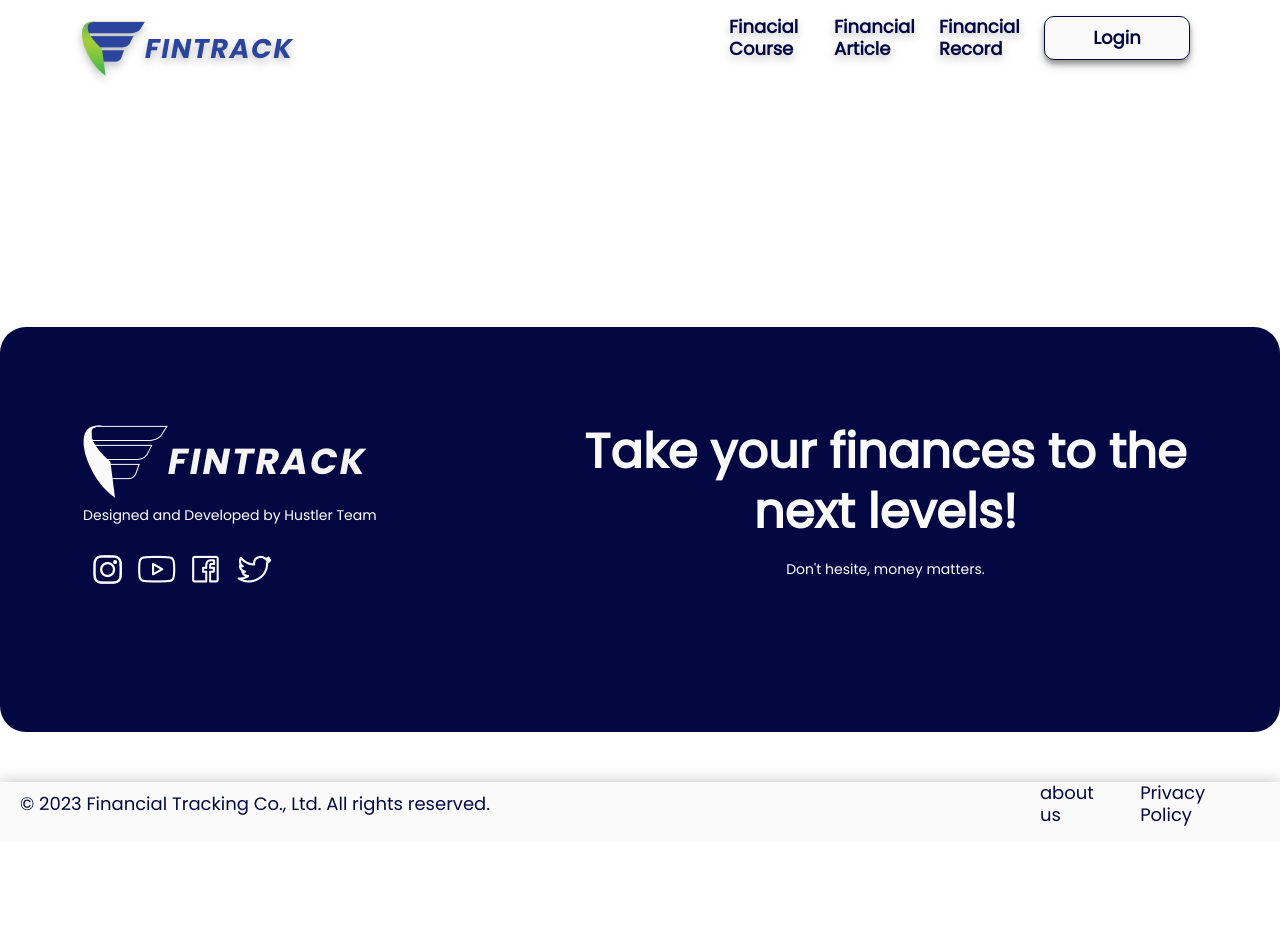
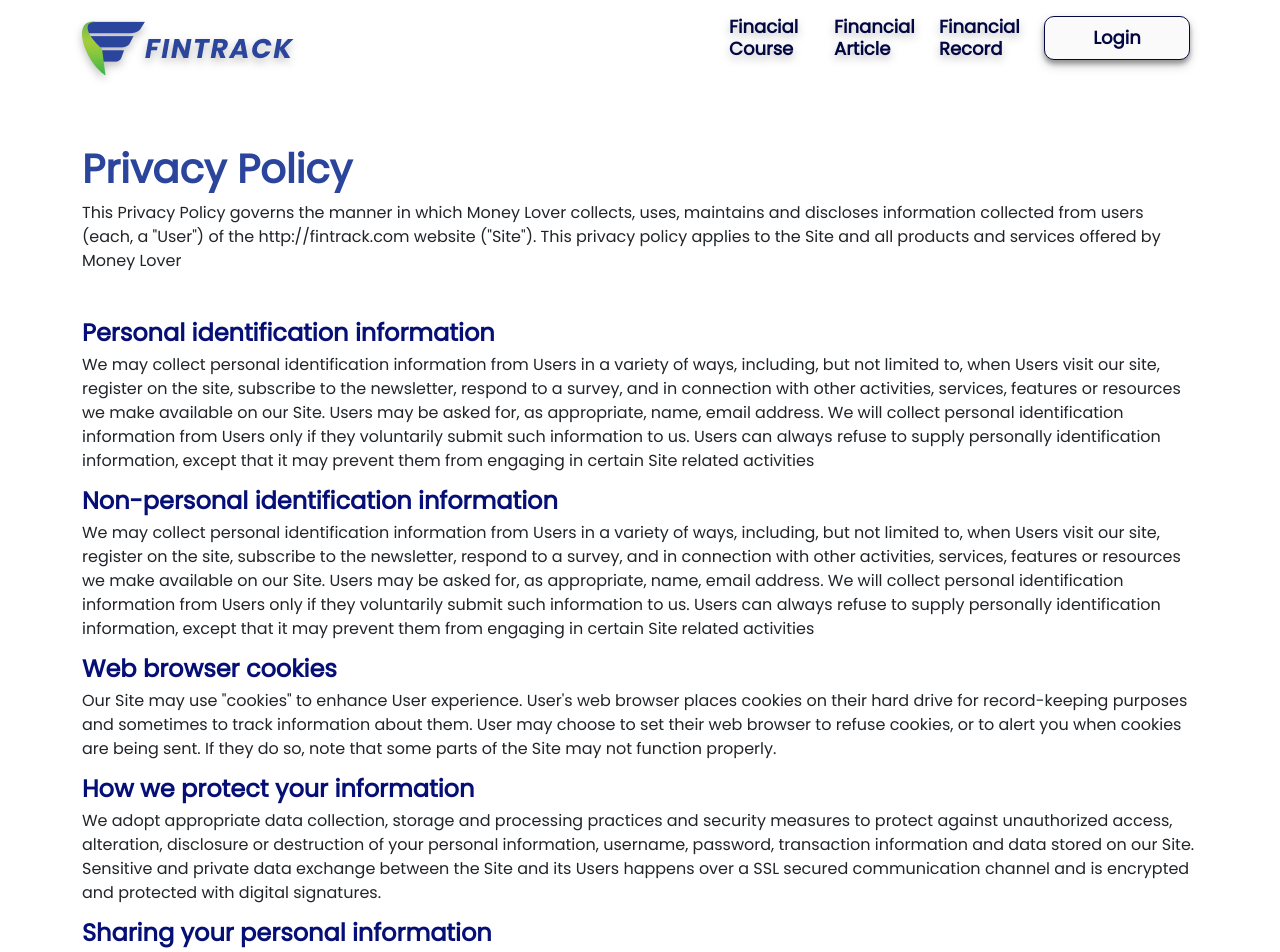
Before and after one commit to Raihan32/Fintrack-ReactJS, a React (Create React App) app: page /privacyolicy in a window 1280 px wide. Shown: the top 952 px of the page. Before the commit the page ends 842 px from the top, so only its background shows below. Built offline with nearby package versions, Linux system fonts and the light colour scheme.

Commit message:
halaman privacy policy

```diff
--- a/src/App.jsx
+++ b/src/App.jsx
@@ -7,9 +7,11 @@ import Login from "./pages/login/Login";
 import Artikel from "./pages/Artikel/Artikel";
 import Isiartikel from "./pages/isiartikel/Isiartikel";
 import Course from "./pages/course/Course";
-import CourseDetail from "./pages/course/CourseDetail/courseDetail";
-import Lesson from "./pages/course/lessonDetail/lesson";
+import CourseDetail from "./pages/course/CourseDetail/CourseDetail";
+import Lesson from "./pages/course/lessonDetail/Lesson";
 import Register from "./pages/Register/Register";
+import Privacyolicy from "./pages/PrivacyPolicy/Privacyolicy";
+
 
 function App() {
   return (
@@ -25,6 +27,7 @@ function App() {
         <Route path="/isiartikel" element={<Isiartikel />} />
         <Route exact path="/fc" element={<Course />} />
         <Route path="/fc/:id" element={<CourseDetail />} />
+        <Route path="/privacyolicy" element={<Privacyolicy />} />
         {/* <Route path="/isiartikel" element={<Isiartikel />} /> */}
       </Routes>
       <Footer />
--- a/src/components/Footer/Footer.jsx
+++ b/src/components/Footer/Footer.jsx
@@ -1,4 +1,5 @@
 import React from 'react'
+import { NavLink } from 'react-router-dom'
 import './footer.css'
 import logoputih from './img/logoputih.png'
 import sosmed from './img/sosmed.png'
@@ -15,7 +16,7 @@ const Footer = () => {
     </div>
 
     </div>
-    <div className='barfooter'><div className='container m-2'><p >© 2023 Financial Tracking Co., Ltd. All rights reserved.</p></div><div className='about'><p>about us</p><p>Privacy Policy</p></div></div>
+    <div className='barfooter'><div className='container m-2'><p >© 2023 Financial Tracking Co., Ltd. All rights reserved.</p></div><div className='about'><p>About us</p><NavLink style={{ textDecoration: "none", color:"black" }} to="/privacyolicy"><p>Privacy Policy</p></NavLink></div></div>
     </div>
 
   )
--- /dev/null
+++ b/src/pages/PrivacyPolicy/Privacyolicy.jsx
@@ -0,0 +1,42 @@
+import React from 'react'
+import './privacypolicy.css'
+
+const Privacyolicy = () => {
+  return (
+    <div className='container'>
+      <div className='my-5'>
+        <h1 className='fw-bold '>Privacy Policy</h1>
+        <p>
+This Privacy Policy governs the manner in which Money Lover collects, uses, maintains and discloses information collected from users (each, a "User") of the http://fintrack.com website ("Site"). This privacy policy applies to the Site and all products and services offered by Money Lover</p>
+      </div>
+      <div>
+        <h6 className='pp-subjudul'>Personal identification information</h6>
+        <p>We may collect personal identification information from Users in a variety of ways, including, but not limited to, when Users visit our site, register on the site, subscribe to the newsletter, respond to a survey, and in connection with other activities, services, features or resources we make available on our Site. Users may be asked for, as appropriate, name, email address. We will collect personal identification information from Users only if they voluntarily submit such information to us. Users can always refuse to supply personally identification information, except that it may prevent them from engaging in certain Site related activities</p>
+      </div>
+      <div>
+        <h6 className='pp-subjudul'>
+Non-personal identification information</h6>
+        <p>We may collect personal identification information from Users in a variety of ways, including, but not limited to, when Users visit our site, register on the site, subscribe to the newsletter, respond to a survey, and in connection with other activities, services, features or resources we make available on our Site. Users may be asked for, as appropriate, name, email address. We will collect personal identification information from Users only if they voluntarily submit such information to us. Users can always refuse to supply personally identification information, except that it may prevent them from engaging in certain Site related activities</p>
+      </div>
+      <div>
+        <h6 className='pp-subjudul'>Web browser cookies</h6>
+        <p>Our Site may use "cookies" to enhance User experience. User's web browser places cookies on their hard drive for record-keeping purposes and sometimes to track information about them. User may choose to set their web browser to refuse cookies, or to alert you when cookies are being sent. If they do so, note that some parts of the Site may not function properly.
+</p>
+      </div>
+      <div>
+        <h6 className='pp-subjudul'>How we protect your information</h6>
+        <p>We adopt appropriate data collection, storage and processing practices and security measures to protect against unauthorized access, alteration, disclosure or destruction of your personal information, username, password, transaction information and data stored on our Site. Sensitive and private data exchange between the Site and its Users happens over a SSL secured communication channel and is encrypted and protected with digital signatures.</p>
+      </div>
+      <div>
+        <h6 className='pp-subjudul'>Sharing your personal information</h6>
+        <p>We do not sell, trade, or rent Users personal identification information to others. We may share generic aggregated demographic information not linked to any personal identification information regarding visitors and users with our business partners, trusted affiliates and advertisers for the purposes outlined above.We may use third party service providers to help us operate our business and the Site or administer activities on our behalf, such as sending out newsletters or surveys. We may share your information with these third parties for those limited purposes provided that you have given us your permission.</p>
+      </div>
+      <div>
+        <h6 className='pp-subjudul'>Contacting us</h6>
+        <p>If you have any questions about this Privacy Policy, the practices of this site, or your dealings with this site, please contact us at: contact@fintrack.com</p>
+      </div>
+    </div>
+  )
+}
+
+export default Privacyolicy;
--- /dev/null
+++ b/src/pages/PrivacyPolicy/privacypolicy.css
@@ -0,0 +1,26 @@
+.pp-judul{
+    font-family: 'Poppins';
+font-style: normal;
+font-weight: 700;
+font-size: 32px;
+line-height: 26px;
+/* or 81% */
+
+
+/* Primary/Palette 5 */
+
+color: #030842;
+}
+.pp-subjudul{
+    font-family: 'Poppins';
+font-style: normal;
+font-weight: 700;
+font-size: 24px;
+line-height: 24px;
+/* or 100% */
+
+
+/* Primary/Palette 4 */
+
+color: #060F76;
+}
```
